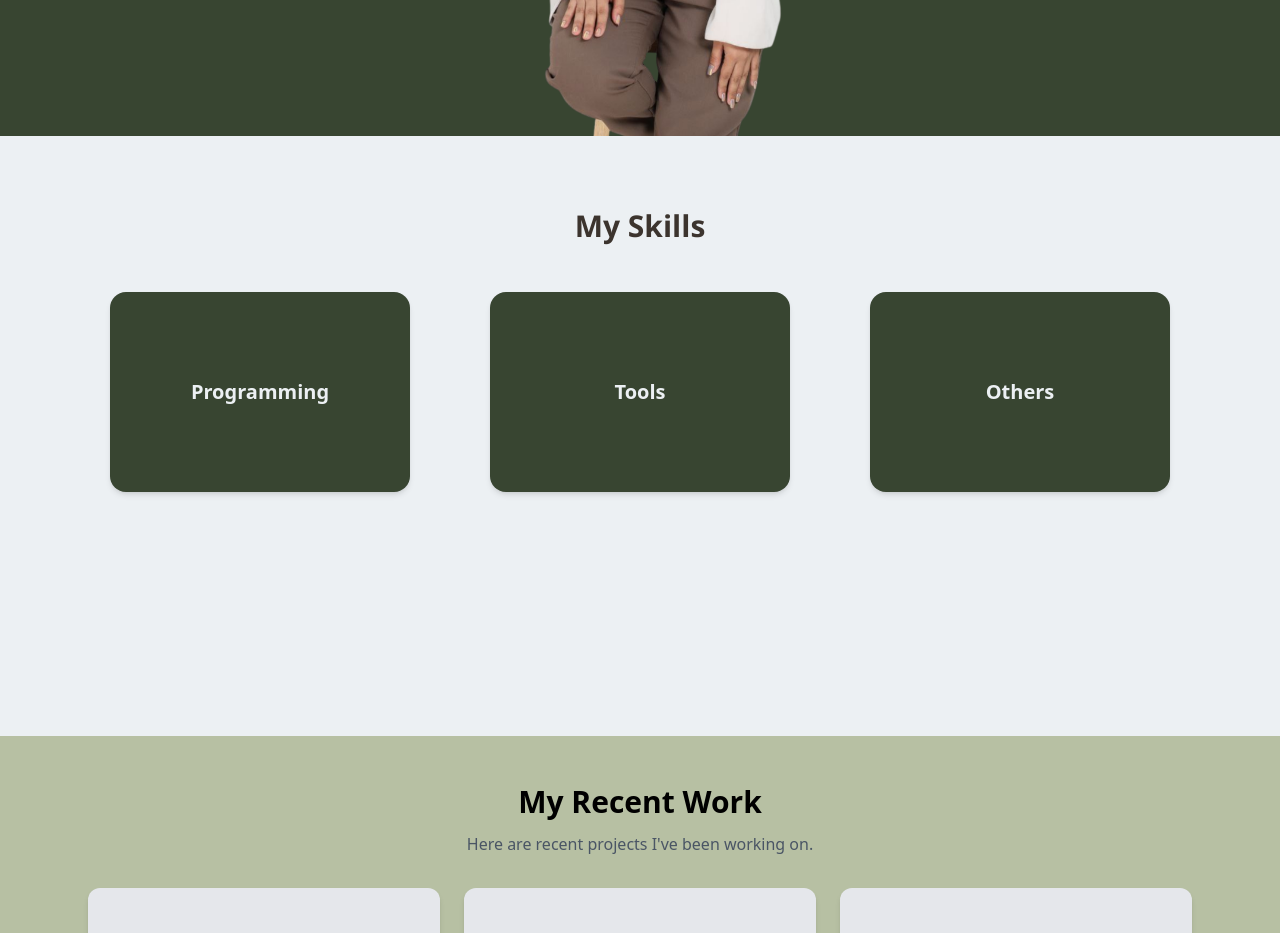
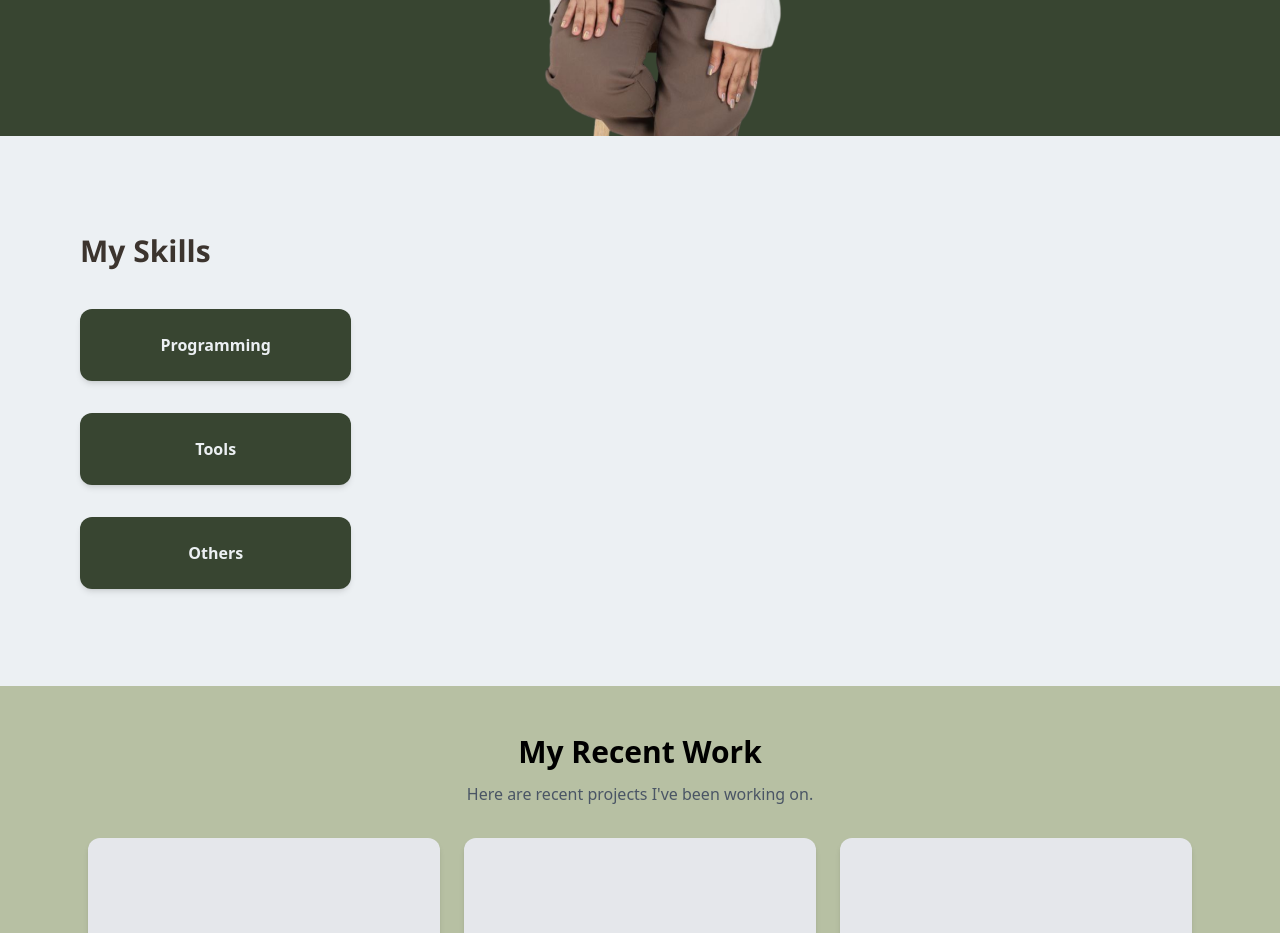
Before and after one commit to thechescau/personal-website, a React (Vite) app in the folder personal-website/: page / in a window 1280 px wide. Shown: the part 620-1553 px from the top of the page. Built offline with nearby package versions, Linux system fonts and the light colour scheme.

Commit message:
Redesign skill section

```diff
--- a/personal-website/package.json
+++ b/personal-website/package.json
@@ -14,6 +14,7 @@
     "@tailwindcss/vite": "^4.1.13",
     "lucide-react": "^0.543.0",
     "react": "^19.1.1",
+    "react-circular-progressbar": "^2.2.0",
     "react-dom": "^19.1.1",
     "react-icons": "^5.5.0",
     "react-router-dom": "^7.9.1",
--- a/personal-website/src/components/Skills.tsx
+++ b/personal-website/src/components/Skills.tsx
@@ -1,5 +1,6 @@
 import {useState} from "react"
-import {ChevronLeft} from "lucide-react"
+import { CircularProgressbar, buildStyles } from "react-circular-progressbar"
+import "react-circular-progressbar/dist/styles.css";
 import {categories, Category} from "../data/skillsData"
 
 function Skills() {
@@ -9,102 +10,81 @@ function Skills() {
     return (
         // main skill container
         <section
-            className="bg-dawn-pink py-8 px-20 flex flex-col items-center justify-start min-h-[600px]"
+            className="bg-dawn-pink px-4 sm:px-8 lg:px-20 flex flex-col items-start justify-center min-h-[550px]"
             id="skills"
         >
             {/* Section title */}
-            <div className="flex justify-between gap-4 pt-10">
-                {selectedCategory && (
-                    <button
-                        onClick={() => setSelectedCategory(null)}
-                        className="flex items-center justify-center w-10 h-10 rounded-full
-                                    bg-dawn-pink text-dune shadow-md hover:bg-dune
-                                    hover:text-dawn-pink transition-colors"
-                    >
-                        <ChevronLeft size={28} />
-                    </button>
-                )}
-                <h2 className="font-segoe text-3xl text-dune font-bold pb-6 mb-6">
+            <h2 className="font-segoe text-3xl text-dune font-bold items-start sm:items-center">
                 {selectedCategory ? selectedCategory.name : "My Skills"}
             </h2>
+
+            {/* Main content container*/}
+            <div className="w-full flex flex-col lg:flex-row gap-8 items-stretch mt-6">
+
+                {/* Left column: categories */}
+
+                <div className="flex flex-col justify-start lg:justify-between gap-8 mt-4 h-full w-full lg:w-1/4">
+
+                    {categories.map((category) => (
+                        <button
+                            key={category.name}
+                            onClick={() => setSelectedCategory(category)}
+                            className={`px-4 py-6 rounded-xl shadow-md text-dawn-pink font-semibold
+                                transition-colors hover:bg-dune hover:text-dawn-pink
+                                ${selectedCategory?.name === category.name ? "bg-dune text-dawn-pink" : "bg-kombu-green"}`}
+                        >
+                                {category.name}
+                        </button>
+                    ))}
                 </div>
 
-            {/* Container with fixed height */}
-            <div className="w-full">
+                {/* Right column: Category Contents */}
 
-                    {/* If no category is selected, show category cards */}
-                    {!selectedCategory ? (
-                        <div className="flex flex-wrap gap-20 justify-center">
-                            {categories.map((category) => (
-                                <div
-                                    key={category.name}
-                                    className="bg-kombu-green rounded-2xl shadow-md p-6 flex flex-col
-                                               justify-center items-center cursor-pointer h-[200px]
-                                               flex-1 min-w-[180px] max-w-[300px]
-                                               hover:scale-105 transition-transform"
-                                    onClick={() => setSelectedCategory(category)}
-                                >
-                                    <h3 className="text-xl font-semibold text-dawn-pink">
-                                        {category.name}
-                                    </h3>
-                                </div>
-                            ))}
-                        </div>
-                    ) : (
-                        // If category is selected show its skills
-                        <div className="w-full flex flex-col">
-                            {/* Header row */}
-
-                            {/* Flexbox for skill cards */}
-                            <div className="flex flex-wrap gap-6 justify-center">
+                <div className="justify-center w-full lg:w-3/4 bg-dawn-pink lg:pl-20 flex flex-col overflow-hidden">
+                    {selectedCategory ? (
+                        <>
+                            {/* Skills content */}
+                            <div className="flex flex-wrap gap-10 justify-between">
                                 {selectedCategory.skills.map((skill) => (
                                     <div
                                         key={skill.name}
-                                        className="bg-dawn-pink rounded-2xl shadow-md p-4
-                                                    h-[90px] flex flex-col justify-center
-                                                    flex-1 min-w-[200px] max-w-[250px]"
+                                        className="flex gap-4 items-center w-full sm:w-1/2 md:w-1/3 lg:w-1/4"
                                     >
+                                        {"percent" in skill ? (
+                                            // circular progress bar
+                                            <div className="w-16 h-16">
+                                                <CircularProgressbar
+                                                    value={skill.percent}
+                                                    text={`${skill.percent}%`}
+                                                     strokeWidth={10}
+                                                    styles={buildStyles({
+                                                        pathColor: "#384531",
+                                                        textColor: "#384531",
+                                                        trailColor: "#96a798ff",
+                                                        strokeLinecap: "butt",
+                                                        textSize: "24px"
+                                                    })}
+                                                />
+                                            </div>
+                                        ) : (
+                                            <skill.icon className="text-dune text-3xl"/>
+                                        )}
 
-                                        {"percent" in skill ? (
-                                            <>
-                                                <div className="flex justify-between items-center mb-2">
-                                                    <h4 className="text-base font-semibold text-dune"> {skill.name} </h4>
-                                                    <span className="text-sm text-dune">
-                                                        {skill.percent}%
+                                        {/* Skill name */}
+                                        <span className="text-dune font-medium text-lg pl-2">
+                                            {skill.name}
                                         </span>
                                     </div>
-
-
-                                                {/* Progress bar */}
-                                                <div className="w-full h-2 bg-gray-300 rounded-full">
-                                                    <div
-                                                        className="h-2 bg-dune rounded-full"
-                                                        style={{width: `${skill.percent}%`}}
-                                                    />
+                                ))}
                             </div>
                         </>
                     ) : (
                         <>
-                                                <div className="flex items-center justify-center gap-3 w-full h-full">
-                                                    <skill.icon className="text-dune text-3xl"/>
-                                                    <span className="text-base font-medium text-dune text-center flex-1">{skill.name}</span>
-                                                </div>
                         </>
-                                        )
-
-                                        }
-
-
-
-                                    </div>
-                                ))}
+                    )}
                 </div>
             </div>
-                    )
 
-                    }
-
-            </div>
         </section>
     )
 }
--- a/personal-website/src/data/skillsData.ts
+++ b/personal-website/src/data/skillsData.ts
@@ -33,9 +33,9 @@ export const categories: Category[] = [
             {name: "C++", percent: 10},
             {name: "Java", percent: 10},
             {name: "Python", percent: 70},
-            {name: "C++", percent: 10},
             {name: "Dart", percent: 5},
             {name: "MySQL", percent: 20},
+
         ]
     },
     {
--- a/personal-website/src/index.css
+++ b/personal-website/src/index.css
@@ -6,7 +6,7 @@
     --color-dune: #3C342E;
     --color-dawn-pink: #ECF0F3;
     --color-dark-blue: #071739;
-    --color-gray-blue: ##4b6382;
+    --color-gray-blue: #4b6382;
 
     --color-kombu-green: #384531;
     --color-matcha-green: #B7C0A3;
```
Also changed, not shown: 1 other file (tests, documents, lock files or other folders). Lines whose indentation alone changed are shown as unchanged.
